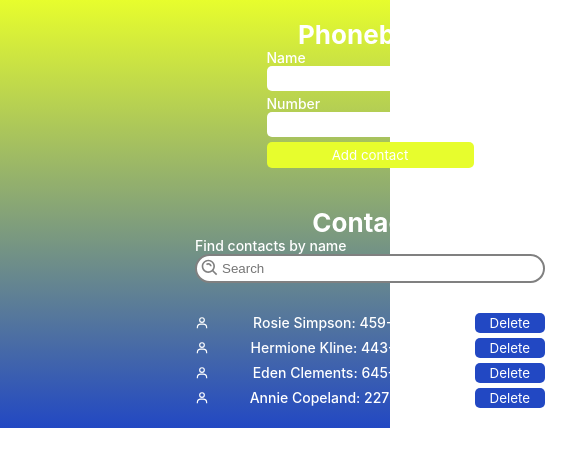
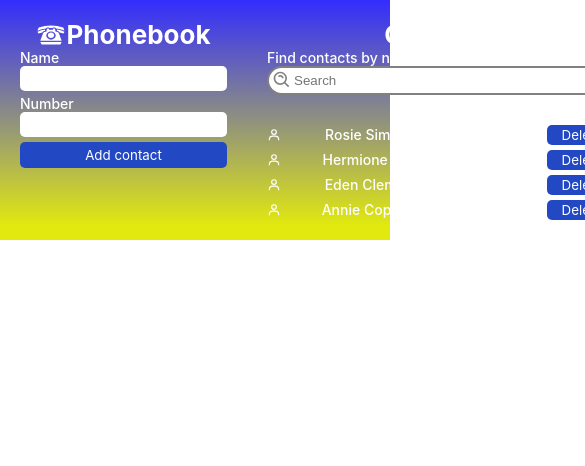
Before and after one commit to ThisNarciss/goit-react-hw-02-phonebook, a React (Create React App) app: page / in a window 390 px wide. Shown: the top 466 px of the page, 585 px wide, since content can reach past the window. Built offline with nearby package versions, Linux system fonts and the light colour scheme.

Commit message:
add phone icon, edits some style and install notiflix, yup, formik

```diff
--- a/package.json
+++ b/package.json
@@ -7,14 +7,17 @@
     "@testing-library/jest-dom": "^5.16.3",
     "@testing-library/react": "^12.1.4",
     "@testing-library/user-event": "^13.5.0",
+    "formik": "^2.2.9",
     "nanoid": "^4.0.1",
+    "notiflix": "^3.2.6",
     "prop-types": "^15.8.1",
     "react": "^18.1.0",
     "react-dom": "^18.1.0",
     "react-icons": "^4.7.1",
     "react-scripts": "5.0.1",
     "styled-components": "^5.3.6",
-    "web-vitals": "^2.1.3"
+    "web-vitals": "^2.1.3",
+    "yup": "^1.0.0"
   },
   "scripts": {
     "start": "react-scripts start",
--- a/src/components/App.jsx
+++ b/src/components/App.jsx
@@ -1,3 +1,4 @@
+import { Notify } from 'notiflix/build/notiflix-notify-aio';
 import { Component } from 'react';
 import { Section } from 'components/Section/Section';
 import { ContactForm } from 'components/ContactForm/ContactForm';
@@ -17,7 +18,8 @@ export class App extends Component {
   };
   onBtnDeleteClick = id => {
     this.setState(prevState => {
-      const filter = prevState.contacts.filter(contacts => contacts.id !== id);
+      const filter = prevState.contacts.filter(contact => contact.id !== id);
+
       return { contacts: [...filter] };
     });
   };
@@ -36,11 +38,12 @@ export class App extends Component {
                     contact.name.toLowerCase() === obj.name.toLowerCase()
                 )
               ) {
-                alert(`${obj.name} is already in contacts`);
+                Notify.failure(`${obj.name} is already in contacts`);
                 return;
+              } else {
+                Notify.success(`${obj.name} add to the contacts`);
               }
               this.setState(prevState => {
-                console.log(prevState.contacts);
                 return { contacts: [...prevState.contacts, obj] };
               });
             }}
--- a/src/components/App.styled.jsx
+++ b/src/components/App.styled.jsx
@@ -1,12 +1,13 @@
 import styled from 'styled-components';
 
 export const Container = styled.div`
-  background: rgb(34, 72, 195);
+  background: rgb(225, 233, 15);
   background: linear-gradient(
     0deg,
-    rgba(34, 72, 195, 1) 0%,
-    rgba(231, 253, 45, 1) 100%
+    rgba(225, 233, 15, 1) 6%,
+    rgba(51, 45, 253, 1) 100%
   );
+  display: flex;
 `;
 export const ChildrenBox = styled.div`
   display: flex;
--- a/src/components/ContactForm/ContactForm.styled.jsx
+++ b/src/components/ContactForm/ContactForm.styled.jsx
@@ -26,7 +26,7 @@ export const FormInput = styled.input`
 export const ButtonAdd = styled.button`
   padding: 5px 15px;
   border-radius: 5px;
-  background-color: #e7fd2d;
+  background-color: #2248c3;
   color: #ffffff;
   transition: background-color 250ms linear;
   :hover,
--- a/src/components/Section/Section.jsx
+++ b/src/components/Section/Section.jsx
@@ -1,12 +1,17 @@
 import { Component } from 'react';
-import { SectionBox, Title } from './Section.styled';
+import { SectionBox, Title, TitleBox, IconPhone } from './Section.styled';
 
 export class Section extends Component {
   render() {
     const { title, children } = this.props;
     return (
       <SectionBox>
-        <Title>{title}</Title>
+        <TitleBox>
+          {title.toLowerCase() === 'phonebook' && <IconPhone size={30} />}
+
+          <Title>{title}</Title>
+        </TitleBox>
+
         {children}
       </SectionBox>
     );
--- a/src/components/Section/Section.styled.jsx
+++ b/src/components/Section/Section.styled.jsx
@@ -1,6 +1,12 @@
 import styled from 'styled-components';
+import { GiRotaryPhone } from 'react-icons/gi';
 
+export const IconPhone = styled(GiRotaryPhone)``;
+export const TitleBox = styled.div`
+  display: flex;
+`;
 export const SectionBox = styled.section`
+  position: relative;
   width: 700px;
   margin: 0 auto;
   display: flex;
```
Also changed, not shown: 1 other file (tests, documents, lock files or other folders).
